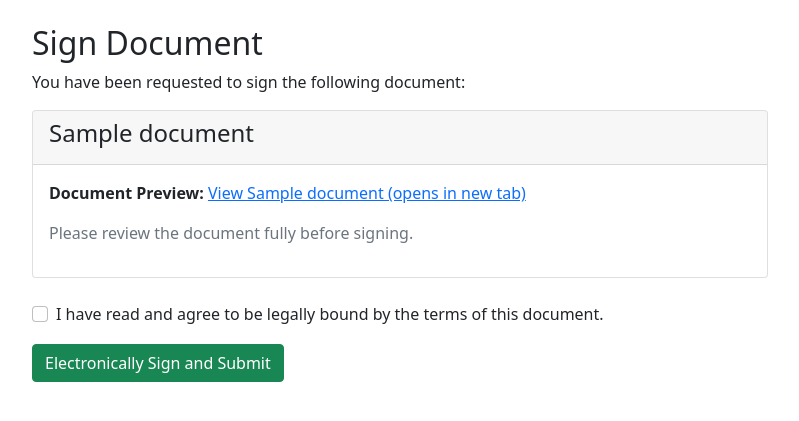
After one commit to susanachavez02/owlerymanagement, a Django app: page /cases/document/sign/00000000-0000-0000-0000-000000000001/ in a window 1280 px wide. The commit adds this page. Shown: the top 421 px of the page, without its empty margins (240-1039 px from the left). Run offline with Django 5.2, Linux system fonts and the light colour scheme; a user stored in the database is signed in; tables that the repository leaves empty hold one stand-in row (values such as "Sample post").

Commit message:
E-Signature Workflow

```diff
--- a/cases/models.py
+++ b/cases/models.py
@@ -1,6 +1,7 @@
 from django.db import models
 from django.contrib.auth.models import User
 from django.conf import settings
+import uuid
 
 # --- NEW MODEL: CaseWorkflow ---
 class CaseWorkflow(models.Model):
@@ -117,3 +118,37 @@ class Template(models.Model):
 
     def __str__(self):
         return self.name
+
+# --- NEW: SignatureRequest Model ---
+class SignatureRequest(models.Model):
+    # Status choices
+    class Status(models.TextChoices):
+        PENDING = 'PENDING', 'Pending'
+        SIGNED = 'SIGNED', 'Signed'
+        REJECTED = 'REJECTED', 'Rejected'
+
+    # Link to the document that needs signing
+    document = models.ForeignKey(Document, on_delete=models.CASCADE, related_name='signature_requests')
+
+    # Link to the user who is asked to sign
+    signer = models.ForeignKey(settings.AUTH_USER_MODEL, on_delete=models.CASCADE, related_name='signature_requests_to_sign')
+
+    # Link to the user who SENT the request
+    requested_by = models.ForeignKey(settings.AUTH_USER_MODEL, on_delete=models.CASCADE, related_name='signature_requests_sent')
+
+    # The current status of the request
+    status = models.CharField(
+        max_length=10,
+        choices=Status.choices,
+        default=Status.PENDING
+    )
+
+    # A one-time-use, secure token for the signing link (optional but good)
+    token = models.UUIDField(default=uuid.uuid4, editable=False, unique=True)
+
+    # Timestamps
+    requested_at = models.DateTimeField(auto_now_add=True)
+    signed_at = models.DateTimeField(null=True, blank=True)
+
+    def __str__(self):
+        return f"Request for {self.signer.username} to sign {self.document.title} ({self.status})"
--- a/cases/urls.py
+++ b/cases/urls.py
@@ -36,4 +36,8 @@ urlpatterns = [
 
     path('document/<int:doc_pk>/view/', views.document_view_and_log, name='document-view'),
     path('<int:case_pk>/advance-stage/', views.advance_stage_view, name='advance-stage'),
+
+    # --- NEW: E-Signature URLs ---
+    path('document/<int:doc_pk>/request-signature/', views.signature_request_view, name='signature-request'),
+    path('document/sign/<uuid:token>/', views.signing_page_view, name='signing-page'),
 ]
--- a/cases/views.py
+++ b/cases/views.py
@@ -1,13 +1,15 @@
 from django.shortcuts import render, redirect, get_object_or_404
 from django.contrib import messages
 from django.contrib.auth.decorators import login_required, user_passes_test
-
+from django.contrib.auth.models import User
+from django.urls import reverse
+from django.utils import timezone
 # We need to import the admin test function from our 'users' app
 
 # --- Model Imports ---
 from .models import (
     Case, CaseAssignment, Document, DocumentLog,
-    CaseWorkflow, CaseStage, TimeEntry, Template
+    CaseWorkflow, CaseStage, TimeEntry, Template, SignatureRequest
 )
 # --- Form Imports ---
 from .forms import (
@@ -365,3 +367,106 @@ def generate_document_view(request, case_pk):
         'templates': templates
     }
     return render(request, 'cases/generate_document.html', context)
+
+# --- View 12: Signature Request Page (Attorney-facing) ---
+@login_required
+def signature_request_view(request, doc_pk):
+    doc = get_object_or_404(Document, pk=doc_pk)
+    case = doc.case
+
+    # --- Security & Permission Check ---
+    is_admin = request.user.roles.filter(name='Admin').exists()
+    is_assigned = CaseAssignment.objects.filter(case=case, user=request.user).exists()
+
+    if not (is_admin or is_assigned):
+        messages.error(request, "You do not have permission to access this.")
+        return redirect('users:dashboard')
+
+    is_attorney = request.user.roles.filter(name='Attorney').exists()
+    if not (is_admin or is_attorney):
+        messages.error(request, "Only attorneys can send signature requests.")
+        return redirect('cases:case-detail', pk=case.pk)
+
+    # --- Handle Form POST ---
+    if request.method == 'POST':
+        signer_id = request.POST.get('user_id')
+        if not signer_id:
+            messages.error(request, "Please select a user to send the request to.")
+        else:
+            signer = get_object_or_404(User, pk=signer_id)
+
+            # Create the SignatureRequest
+            sig_request = SignatureRequest.objects.create(
+                document=doc,
+                signer=signer,
+                requested_by=request.user,
+                status=SignatureRequest.Status.PENDING
+            )
+
+            # Build the secure signing link
+            sign_link = request.build_absolute_uri(
+                reverse('cases:signing-page', kwargs={'token': sig_request.token})
+            )
+
+            # TODO: Email this link. For now, we'll show it to the attorney.
+            messages.success(request, f"Signature request sent to {signer.username}.")
+            messages.info(request, f"Signing Link (for demo): {sign_link}")
+            return redirect('cases:case-detail', pk=case.pk)
+
+    # --- Handle GET ---
+    potential_signers = case.assignments.exclude(user=request.user)
+    context = {
+        'doc': doc,
+        'case': case,
+        'potential_signers': potential_signers,
+    }
+    return render(request, 'cases/signature_request.html', context)
+
+
+# --- View 13: Signing Page (Client-facing) ---
+@login_required
+def signing_page_view(request, token):
+    # Find the request by its secure token
+    sig_request = get_object_or_404(SignatureRequest, token=token)
+    doc = sig_request.document
+
+    # --- Security & Validation Checks ---
+    # 1. Check if user is the correct signer
+    if request.user != sig_request.signer:
+        messages.error(request, "You are not authorized to sign this document.")
+        return redirect('users:dashboard')
+
+    # 2. Check if it's still pending
+    if sig_request.status != SignatureRequest.Status.PENDING:
+        messages.warning(request, "This document has already been signed or the request was cancelled.")
+        return redirect('cases:case-detail', pk=doc.case.pk)
+
+    # --- Handle the POST (signing) action ---
+    if request.method == 'POST':
+        # Check if the "agree" box was ticked
+        if 'agree' not in request.POST:
+            messages.error(request, "You must agree to the terms to sign.")
+        else:
+            # --- SUCCESS ---
+            # 1. Update the request
+            sig_request.status = SignatureRequest.Status.SIGNED
+            sig_request.signed_at = timezone.now()
+            sig_request.save()
+
+            # 2. Create the permanent audit log
+            DocumentLog.objects.create(
+                document=doc,
+                user=request.user,
+                action="Signed",
+                details=f"Signed via e-signature workflow."
+            )
+
+            messages.success(request, "Document successfully signed.")
+            return redirect('cases:case-detail', pk=doc.case.pk)
+
+    # --- Handle GET ---
+    context = {
+        'doc': doc,
+        'sig_request': sig_request
+    }
+    return render(request, 'cases/signing_page.html', context)
--- a/owleryconfig/urls.py
+++ b/owleryconfig/urls.py
@@ -19,8 +19,11 @@ from django.contrib import admin
 from django.urls import path, include
 from django.conf import settings
 from django.conf.urls.static import static
+from users import views as user_views
 
 urlpatterns = [
+    path('', user_views.homepage_view, name='homepage'),
+
     path("admin/", admin.site.urls),
     path('users/', include('users.urls')),
     path('cases/', include('cases.urls')),
--- /dev/null
+++ b/templates/cases/signing_page.html
@@ -0,0 +1,38 @@
+{% extends "base.html" %}
+
+{% block content %}
+  <h2>Sign Document</h2>
+  <p>You have been requested to sign the following document:</p>
+
+  <div class="card">
+    <div class="card-header">
+      <h4>{{ doc.title }}</h4>
+    </div>
+    <div class="card-body">
+      <p>
+        <strong>Document Preview:</strong>
+        <a href="{{ doc.file_upload.url }}" target="_blank">
+          View {{ doc.title }} (opens in new tab)
+        </a>
+      </p>
+      <p class="text-muted">
+        Please review the document fully before signing.
+      </p>
+    </div>
+  </div>
+
+  <form method="POST" class="mt-4">
+    {% csrf_token %}
+    <div class="form-check">
+      <input type="checkbox" class="form-check-input" id="agree_checkbox" required>
+      <label class="form-check-label" for="agree_checkbox">
+        I have read and agree to be legally bound by the terms of this document.
+      </label>
+    </div>
+
+    <button type="submit" class="btn btn-success mt-3">
+      Electronically Sign and Submit
+    </button>
+  </form>
+
+{% endblock %}
```
Also changed, not shown: templates/cases/case_detail.html (+11 -0 lines), templates/cases/signature_request.html (added, +34 -0 lines), templates/users/homepage.html (added, +16 -0 lines), users/views.py (+9 -0 lines), cases/migrations/0005_signaturerequest.py (added).
